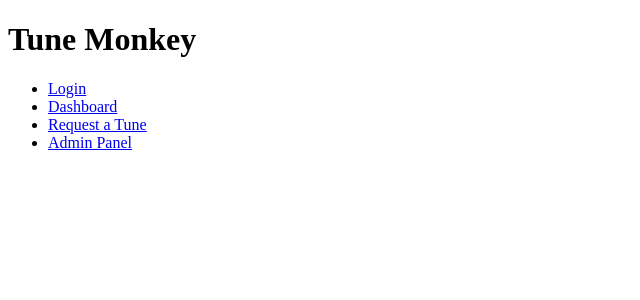
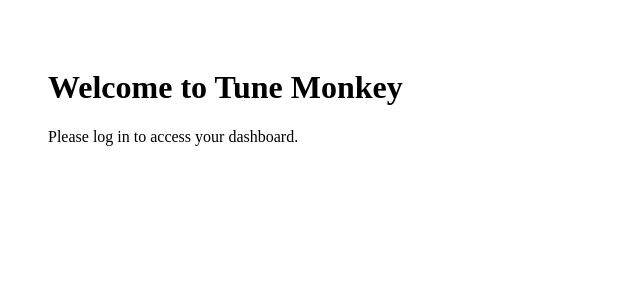
Before and after one commit to jeffdachis/Tune-Monkey2, a Next.js app: page / in a window 1280 px wide. Shown: the top 300 px of the page, without its empty margins (0-640 px from the left). Built offline with nearby package versions, Linux system fonts and the light colour scheme; no server answers.

Commit message:
Update index.js

```diff
--- a/pages/index.js
+++ b/pages/index.js
@@ -1,15 +1,29 @@
-import Link from 'next/link';
+import { useEffect } from 'react';
+import { useRouter } from 'next/router';
+import { supabase } from '../lib/supabaseClient';
 
 export default function Home() {
+  const router = useRouter();
+
+  useEffect(() => {
+    const checkSession = async () => {
+      const {
+        data: { session }
+      } = await supabase.auth.getSession();
+
+      if (session) {
+        // User is logged in → go to dashboard
+        router.replace('/dashboard');
+      }
+    };
+
+    checkSession();
+  }, [router]);
+
   return (
-    <main>
-      <h1>Tune Monkey</h1>
-      <ul>
-        <li><Link href="/login">Login</Link></li>
-        <li><Link href="/dashboard">Dashboard</Link></li>
-        <li><Link href="/request">Request a Tune</Link></li>
-        <li><Link href="/admin">Admin Panel</Link></li>
-      </ul>
+    <main style={{ padding: 40 }}>
+      <h1>Welcome to Tune Monkey</h1>
+      <p>Please log in to access your dashboard.</p>
     </main>
   );
 }
```
